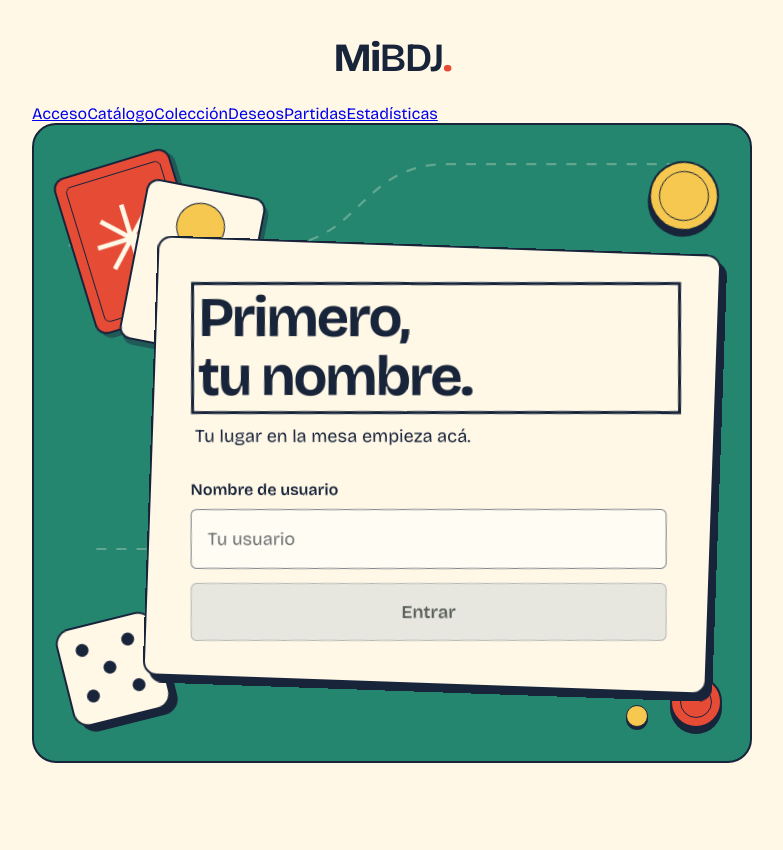
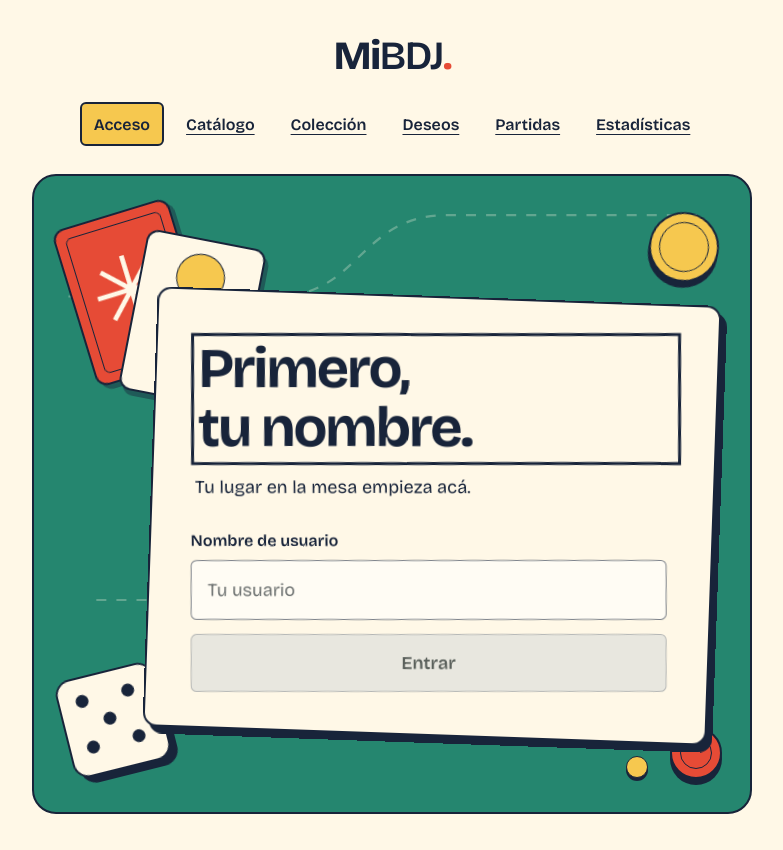
Before and after one commit to rgdan/mibdj-frontend, a React (Vite) app: page / in a window 1280 px wide. Shown: the whole page, without its empty margins (248-1031 px from the left). Before the commit the page ends 800 px from the top, so only its background shows below. Built offline with nearby package versions, Linux system fonts and the light colour scheme.

Commit message:
Adaptar navegación y secciones a escritorio y móvil

```diff
--- a/src/styles.css
+++ b/src/styles.css
@@ -28,6 +28,14 @@ button, input { font: inherit; }
 .wordmark { margin: 0 0 26px; text-align: center; font-size: 40px; font-weight: 800; letter-spacing: -1.8px; line-height: 1; }
 .wordmark span { font-weight: 600; }
 .wordmark b { color: var(--red); }
+.app-nav { display: flex; flex-wrap: wrap; justify-content: center; gap: 8px; margin-bottom: 28px; }
+.app-nav a { display: inline-flex; align-items: center; min-height: 44px; padding: 10px 12px; border: 2px solid transparent; border-radius: 6px; color: var(--ink); font-weight: 600; text-decoration: underline; text-underline-offset: 4px; }
+.app-nav a:hover { background: var(--yellow); }
+.app-nav a[aria-current="page"] { border-color: var(--ink); background: var(--yellow); text-decoration: none; }
+.section-page { padding: clamp(24px, 5vw, 48px); border: 2px solid var(--ink); border-radius: 14px; }
+.section-page h1 { font-size: clamp(32px, 7vw, 56px); overflow-wrap: anywhere; }
+.section-page p { line-height: 1.5; margin: 0 0 24px; }
+.section-page a { display: inline-block; padding: 12px 0; color: var(--ink); text-underline-offset: 4px; }
 .play-table { position: relative; min-height: 640px; border: 2px solid var(--ink); border-radius: 24px; background: var(--green); isolation: isolate; }
 .table-art { position: absolute; inset: 0; overflow: hidden; border-radius: 22px; pointer-events: none; }
 .board-route { position: absolute; inset: 0; width: 100%; height: 100%; }
```
